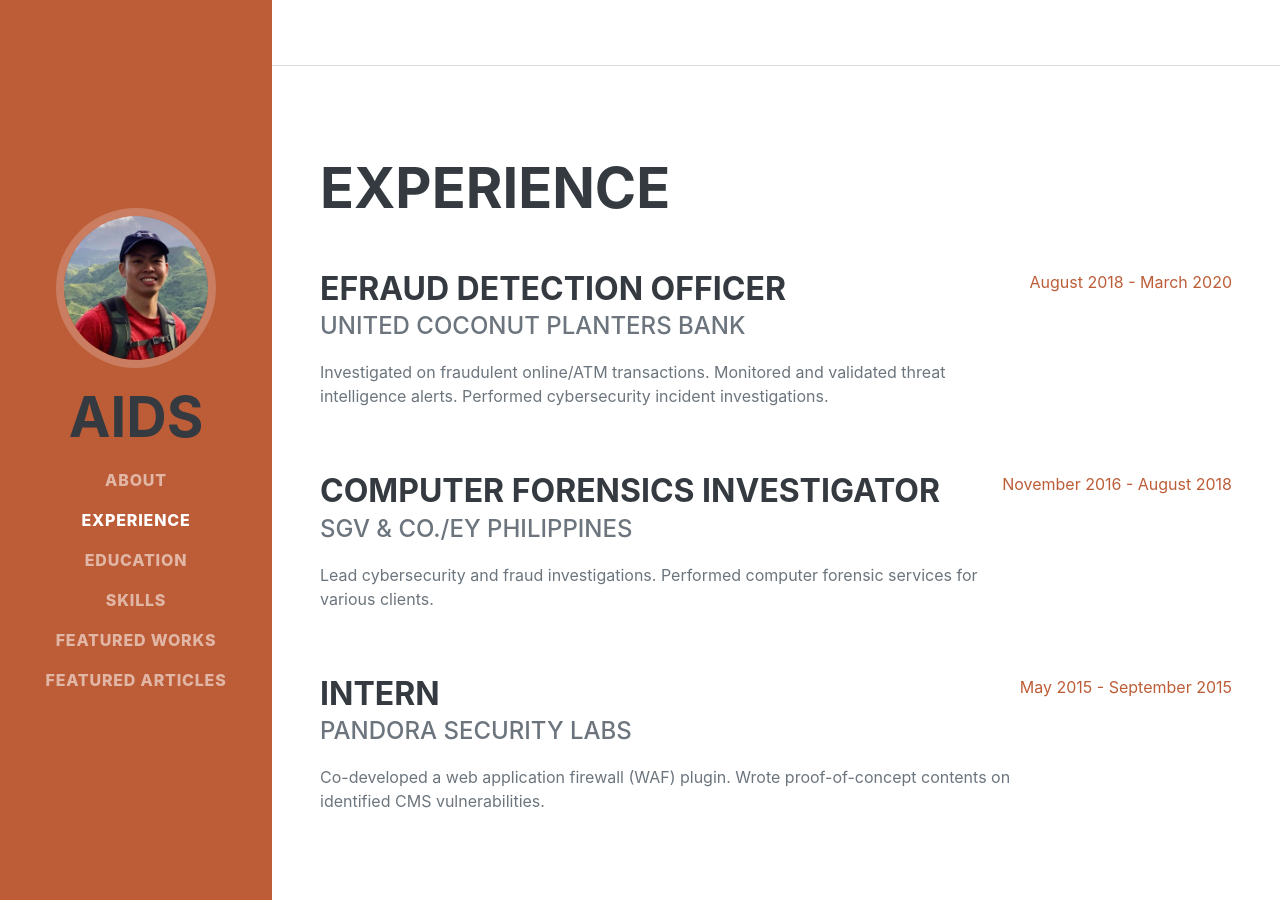
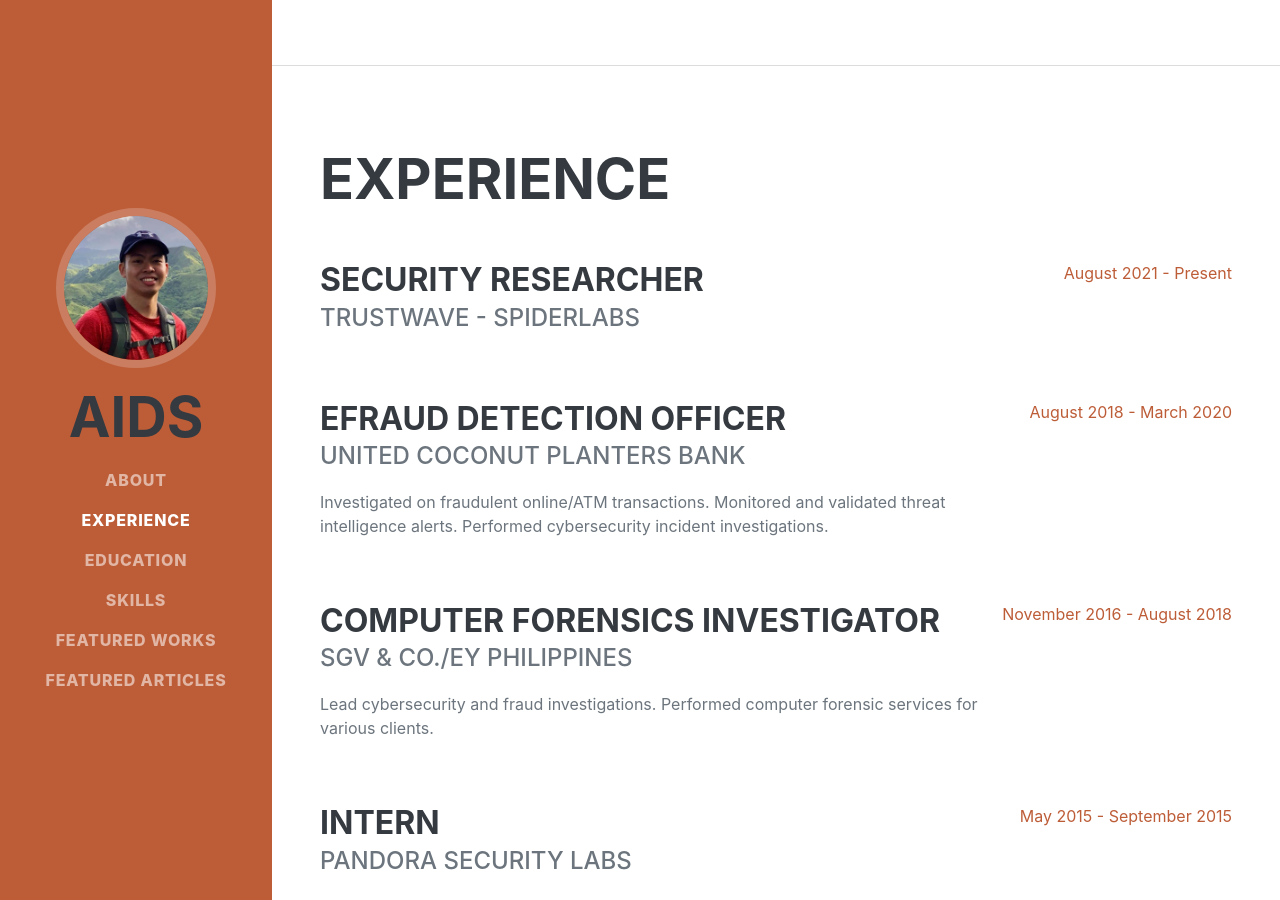
Before and after one commit to aidsperez/aidsperez.github.io, a Jekyll site: the page built from index.html, in a window 1280 px wide and 900 px high, scrolled down 835 px. Built offline with Jekyll 4.4.1, drawn with Linux system fonts in a browser that asks for light colours; some web fonts are replaced.

Commit message:
updated experience section

```diff
--- a/index.html
+++ b/index.html
@@ -50,6 +50,14 @@
     <section class="resume-section" id="experience">
         <div class="resume-section-content">
             <h2 class="mb-5">Experience</h2>
+            <div class="d-flex flex-column flex-md-row justify-content-between mb-5">
+                <div class="flex-grow-1">
+                    <h3 class="mb-0">Security Researcher</h3>
+                    <div class="subheading mb-3">Trustwave - SpiderLabs</div>
+                    <p></p>
+                </div>
+                <div class="flex-shrink-0"><span class="text-primary">August 2021 - Present</span></div>
+            </div>
             <div class="d-flex flex-column flex-md-row justify-content-between mb-5">
                 <div class="flex-grow-1">
                     <h3 class="mb-0">eFraud Detection Officer</h3>
```
